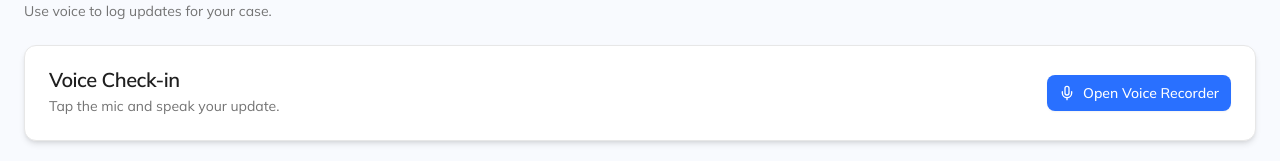
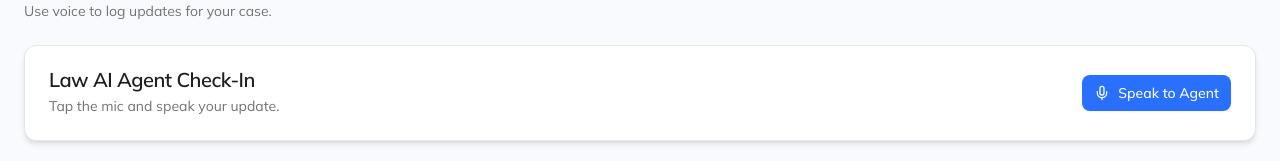
Before and after one commit to andrew-dev-p/law-app-demo, a Next.js app: page /check-ins in a window 1280 px wide. Shown: the part 144-305 px from the top of the page. Built offline with nearby package versions, Linux system fonts and the light colour scheme; no server answers.

Commit message:
Update CheckInsPage to rename voice check-in elements for clarity

```diff
--- a/src/app/check-ins/page.tsx
+++ b/src/app/check-ins/page.tsx
@@ -75,14 +75,14 @@ export default function CheckInsPage() {
         {!showVoice ? (
           <div className="flex items-center justify-between pr-6">
             <CardHeader>
-              <CardTitle>Voice Check-in</CardTitle>
+              <CardTitle>Law AI Agent Check-In</CardTitle>
               <CardDescription>
                 Tap the mic and speak your update.
               </CardDescription>
             </CardHeader>
             <Button onClick={() => setShowVoice(true)}>
               <Mic size={16} />
-              Open Voice Recorder
+              Speak to Agent
             </Button>
           </div>
         ) : (
```
